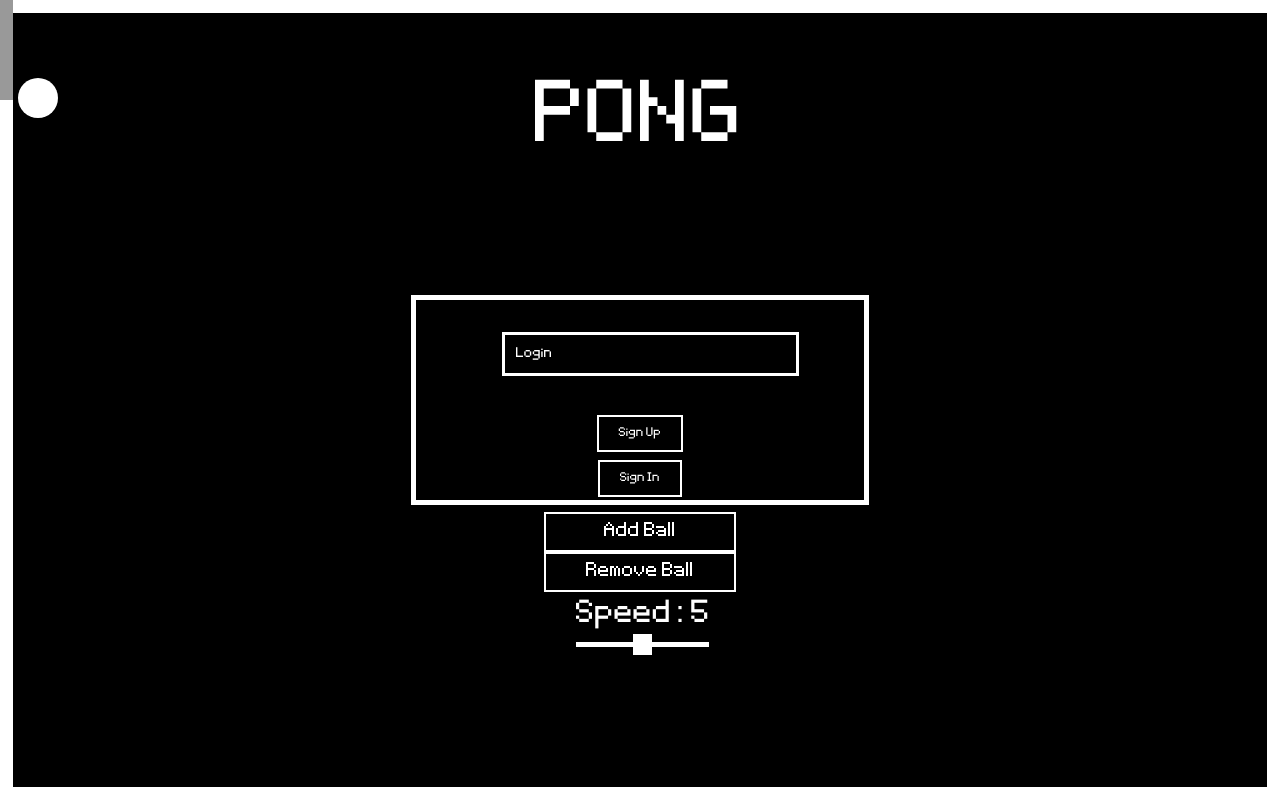
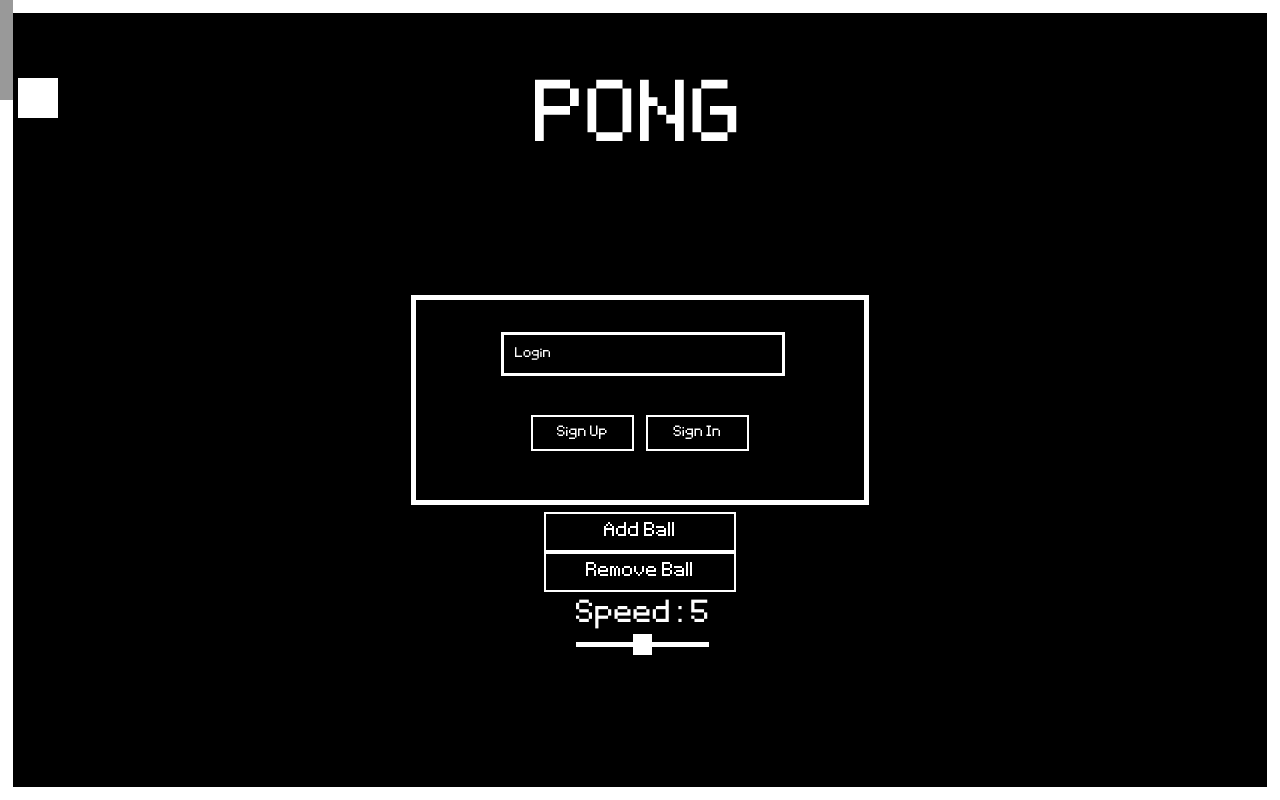
Before and after one commit to achatela/ft_transcendence, a React (Create React App) app in the folder src/front/: page / in a window 1280 px wide. Built offline with nearby package versions, Linux system fonts and the light colour scheme; a web font is replaced by a local one.

Commit message:
aligned button in homepage

```diff
--- a/src/front/src/Components/css/BouncingBall.css
+++ b/src/front/src/Components/css/BouncingBall.css
@@ -11,6 +11,6 @@
     position: absolute;
     width: 40px;
     height: 40px;
-    border-radius: 50%;
+    /* border-radius: 50%; */
     background-color: white;
 }
--- a/src/front/src/Components/css/HomePage.css
+++ b/src/front/src/Components/css/HomePage.css
@@ -17,7 +17,7 @@
     top: 50vh;
     left: 50vw;
     transform: translate(-50%, -50%);
-    display: flex;
+    /* display: flex; */
     flex-direction: column;
     align-items: center;
     height: 17vh;
@@ -26,19 +26,17 @@
     border: white 5px solid;
 }
 
-.login-input[type="text"],
-.password-input[type="password"],
-.password-input[type="text"] {
+.login-input[type="text"] {
     background: black;
-    width: 70%;
-    margin-left: 14%;
-    padding: 0.5em;
-    margin-bottom: 1em;
+    /* width: 20vw; */
+    /* margin-left: calc(5vw); */
+    /* padding: 0.5em; */
+    /* margin-bottom: 1em; */
     color: white;
     font-size: 1.4em;
     outline: none;
-    flex-grow: 1;
-    display: inline-block;
+    /* flex-grow: 1; */
+    /* display: inline-block; */
 }
 
 .password-label {
@@ -64,12 +62,12 @@
 }
 
 
-.login-input,
-.password-input {
+.login-input {
     height: 2vh;
-    width: 100%;
+    width: 20vw;
     padding: 0.5em;
     margin-bottom: 1em;
+    margin-left: calc(5vw - 0.5em);
     border: 3px solid white;
     font-size: 1em;
     outline: none;
@@ -87,28 +85,32 @@
 }
 
 .sign-up-button {
+    width: 8vw;
     background-color: black;
     border: white 2px solid;
     color: white;
-    padding: 0.5em 1em;
+    padding-top: 1vh;
+    padding-bottom: 1vh;
     text-align: center;
     text-decoration: none;
-    display: inline-block;
-    font-size: 2.5vh;
+    font-size: 3vh;
     margin-top: 1vh;
+    margin-left: 6.5vw;
     cursor: pointer;
 }
 
 .sign-in-button {
+    width: 8vw;
     background-color: black;
     border: white 2px solid;
     color: white;
-    padding: 0.5em 1em;
+    padding-top: 1vh;
+    padding-bottom: 1vh;
     text-align: center;
     text-decoration: none;
-    display: inline-block;
-    font-size: 2.5vh;
+    font-size: 3vh;
     margin-top: 1vh;
+    margin-left: 1vw;
     cursor: pointer;
 }
 
```
